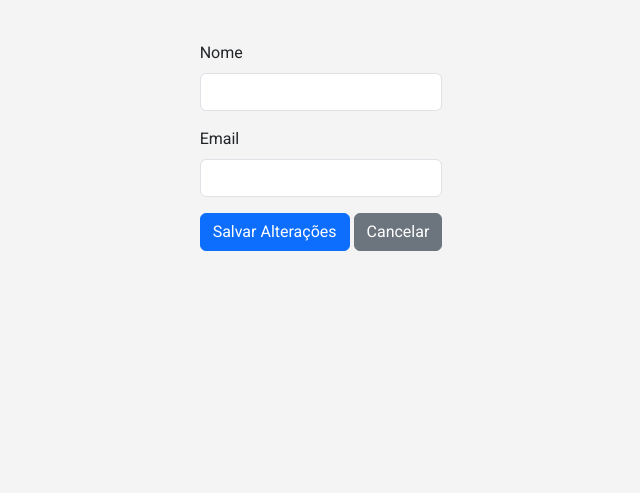
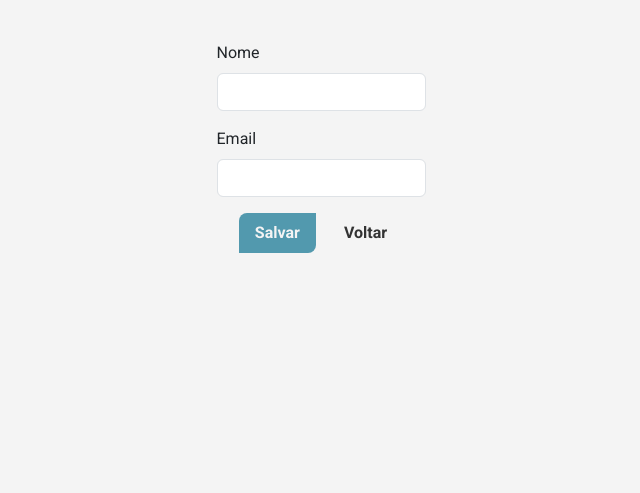
Before and after one commit to Guilh3rme06/AirXpress-IPLUSO, a Flask app: page /clients/update_user/1 in a window 1280 px wide. Shown: the part 165-658 px from the top of the page, without its empty margins (319-959 px from the left). Run offline with Flask 3, Linux system fonts and the light colour scheme; data that the repository does not hold is empty; some libraries are stand-ins or nearby versions.

Commit message:
adjusting form button style
including form select

```diff
--- a/app/assets/css/style.css
+++ b/app/assets/css/style.css
@@ -135,7 +135,8 @@
   width: 100%;
 }
 
-.form-control:focus {
+.form-control:focus,
+.form-select:focus {
   border-color: #5299ae;
   box-shadow: 0 0 5px rgba(82, 153, 174, 0.5);
   outline: none;
--- a/app/templates/bookings/add_booking.html
+++ b/app/templates/bookings/add_booking.html
@@ -33,11 +33,11 @@
     />
   </fieldset>
   <fieldset class="form__group form__actions">
-    <button type="submit" class="btn btn-success">Salvar</button>
+    <button type="submit" class="form__button">Adicionar</button>
     <a
       href="{{ url_for('bookings.index_bookings_route') }}"
-      class="btn btn-secondary"
-      >Cancelar</a
+      class="form__actions__link"
+      >Voltar</a
     >
   </fieldset>
 </form>
--- a/app/templates/bookings/update_booking.html
+++ b/app/templates/bookings/update_booking.html
@@ -35,11 +35,11 @@
     />
   </fieldset>
   <fieldset class="form__group form__actions">
-    <button type="submit" class="btn btn-primary">Salvar Alterações</button>
+    <button type="submit" class="form__button">Salvar</button>
     <a
       href="{{ url_for('bookings.index_bookings_route') }}"
-      class="btn btn-secondary"
-      >Cancelar</a
+      class="form__actions__link"
+      >Voltar</a
     >
   </fieldset>
 </form>
--- a/app/templates/flights/add_flight.html
+++ b/app/templates/flights/add_flight.html
@@ -57,11 +57,11 @@
     </select>
   </fieldset>
   <fieldset class="form__group form__actions">
-    <button type="submit" class="btn btn-success">Salvar</button>
+    <button type="submit" class="form__button">Adicionar</button>
     <a
       href="{{ url_for('flights.index_flights_route') }}"
-      class="btn btn-secondary"
-      >Cancelar</a
+      class="form__actions__link"
+      >Voltar</a
     >
   </fieldset>
 </form>
--- a/app/templates/flights/update_flight.html
+++ b/app/templates/flights/update_flight.html
@@ -59,11 +59,11 @@
     </select>
   </fieldset>
   <fieldset class="form__group form__actions">
-    <button type="submit" class="btn btn-primary">Salvar Alterações</button>
+    <button type="submit" class="form__button">Salvar</button>
     <a
       href="{{ url_for('flights.index_flights_route') }}"
-      class="btn btn-secondary"
-      >Cancelar</a
+      class="form__actions__link"
+      >Voltar</a
     >
   </fieldset>
 </form>
--- a/app/templates/user/update_user.html
+++ b/app/templates/user/update_user.html
@@ -23,12 +23,12 @@
       required
     />
   </fieldset>
-  <fieldset class="form__group">
-    <button type="submit" class="btn btn-primary">Salvar Alterações</button>
+  <fieldset class="form__group form__actions">
+    <button type="submit" class="form__button">Salvar</button>
     <a
       href="{{ url_for('clients.index_clientes_route') }}"
-      class="btn btn-secondary"
-      >Cancelar</a
+      class="form__actions__link"
+      >Voltar</a
     >
   </fieldset>
 </form>
```
